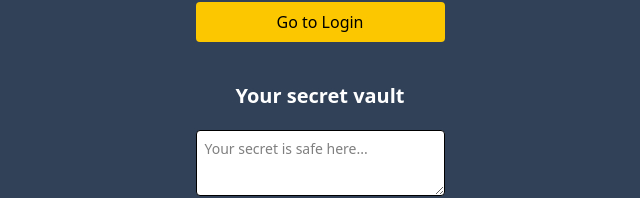
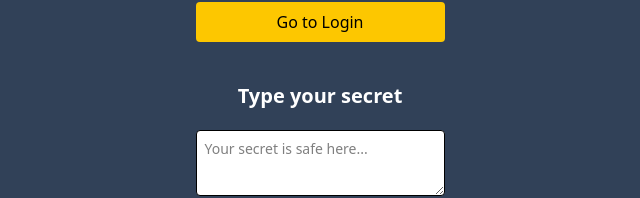
Before and after one commit to TrEv0rRrRr/secret-vault, a React (Vite) app: page / in a window 1280 px wide. Shown: the part 379-577 px from the top of the page, without its empty margins (320-960 px from the left). Built offline with nearby package versions, Linux system fonts and the light colour scheme; no server answers.

Commit message:
feat: update header text in SecretForm to improve user guidance

```diff
--- a/src/components/Vault/SecretForm.tsx
+++ b/src/components/Vault/SecretForm.tsx
@@ -8,7 +8,7 @@
 
   return (
     <div className="flex flex-col gap-5 items-center w-full">
-      <h1 className="text-white text-xl font-bold">Your secret vault</h1>
+      <h1 className="text-white text-xl font-bold">Type your secret</h1>
       <form
         onSubmit={handleSubmit}
         className="flex flex-col items-center w-full gap-5"
```
